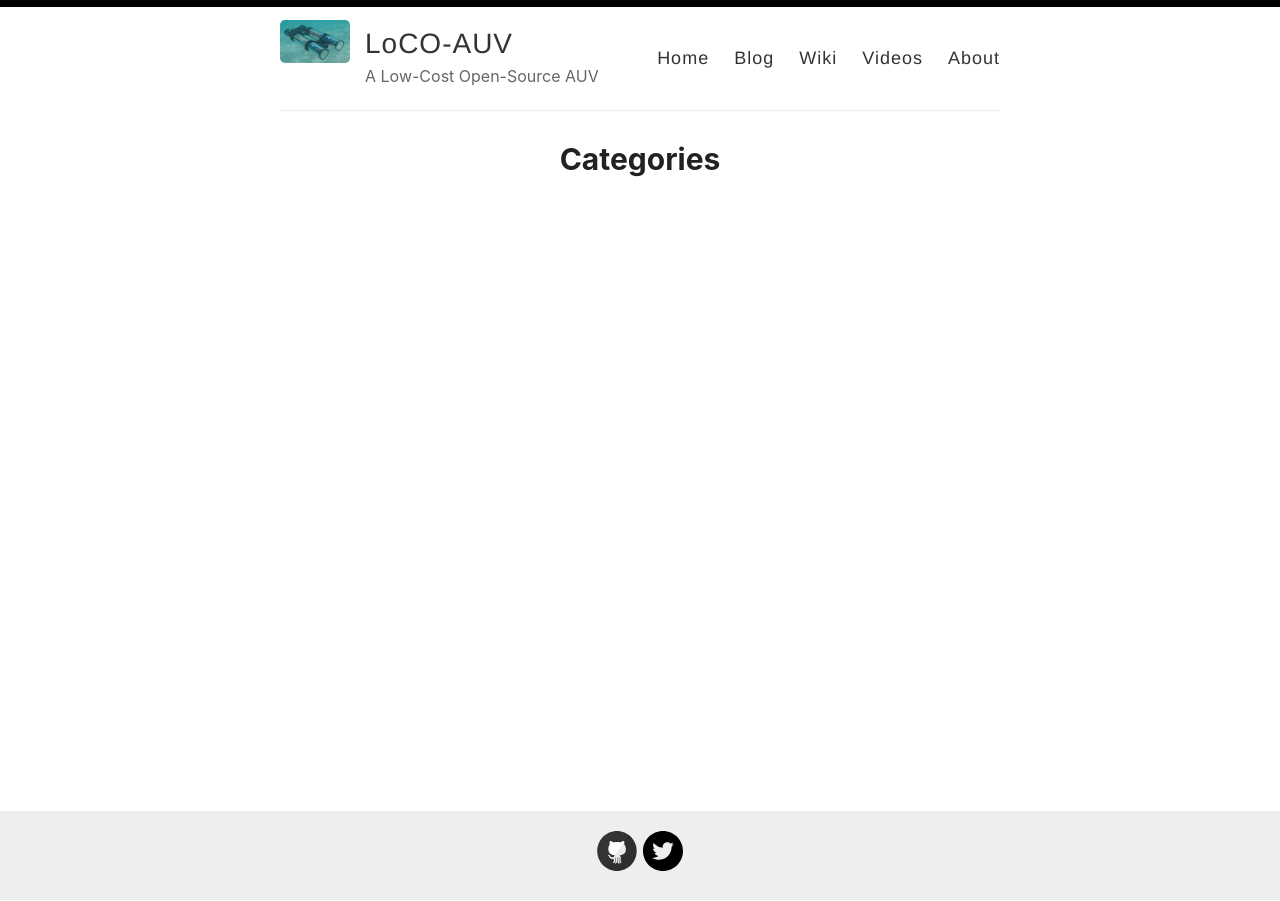
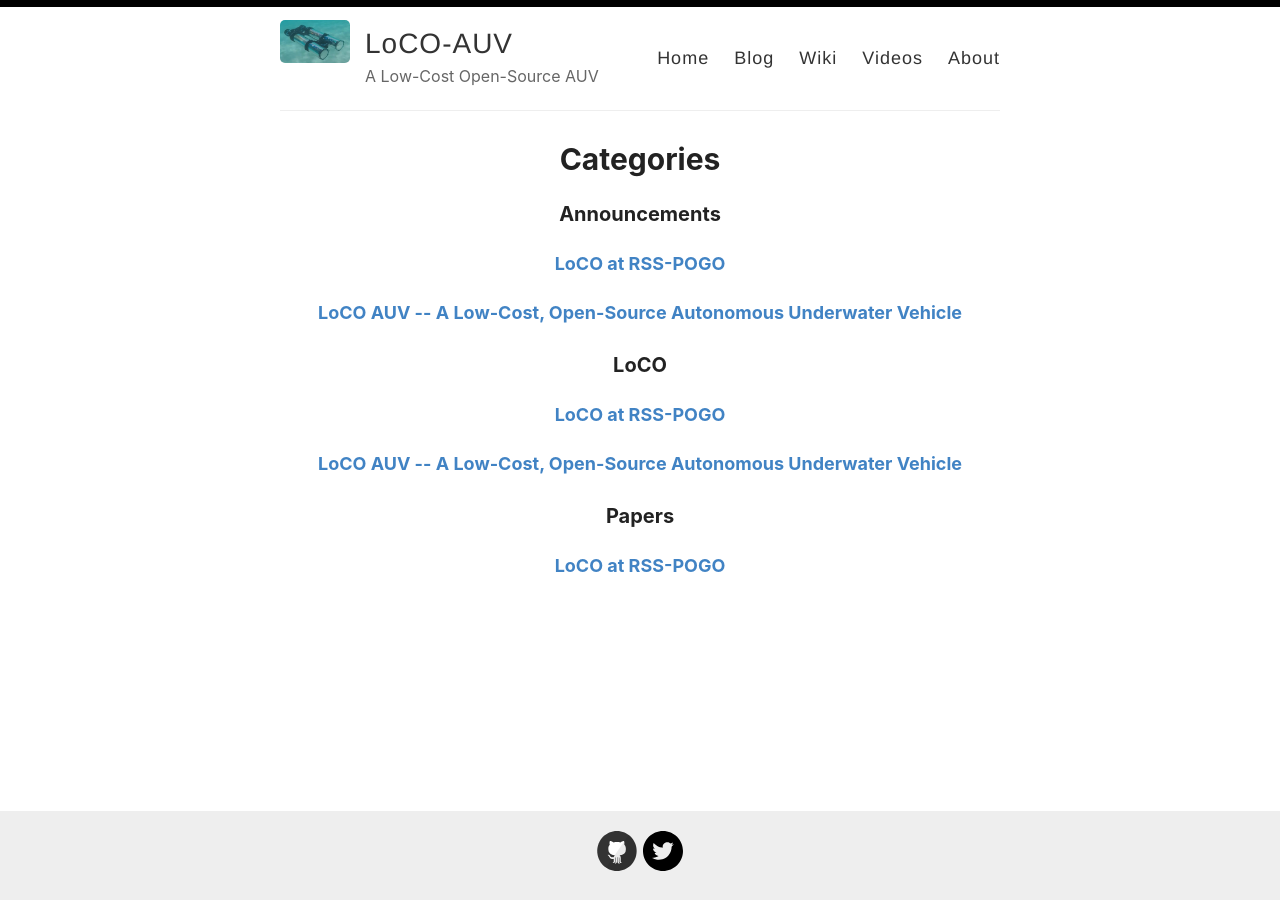
Before and after one commit to LoCO-AUV/loco-auv.github.io, a Jekyll site: the page built from _pages/categories.md, in a window 1280 px wide. Built offline with Jekyll 4.4.1, drawn with Linux system fonts in a browser that asks for light colours.

Commit message:
Move posts.

```diff
--- a/_config.yml
+++ b/_config.yml
@@ -87,7 +87,7 @@
 include: ['_pages']
 
 paginate: 6
-paginate_path: _blogs/page:num/
+paginate_path: page:num/
 
 # Exclude these files from your production _site
 exclude:
```
Also changed, not shown: _posts/2020-3-3-introduction.md (renamed from _blogs/_posts/2020-3-3-introduction.md), _posts/2020-7-13-pogo.md (renamed from _blogs/_posts/2020-7-13-pogo.md).
